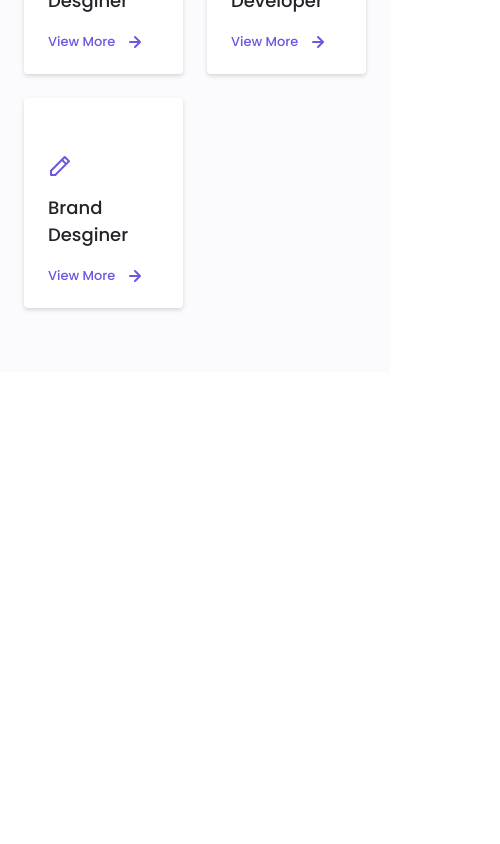
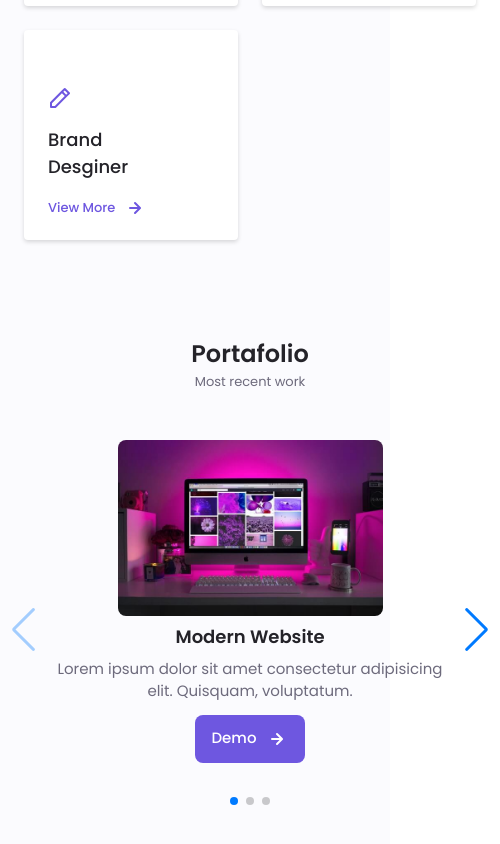
Before and after one commit to DaniBonica001/my-portafolio, a React (Vite) app: page / in a window 390 px wide. Shown: the part 2399-3243 px from the top of the page, 500 px wide, since content can reach past the window. Before the commit the page ends 2771 px from the top, so only its background shows below. Built offline with nearby package versions, Linux system fonts and the light colour scheme.

Commit message:
portafolio section - mobile view

```diff
--- a/package.json
+++ b/package.json
@@ -11,9 +11,11 @@
   },
   "dependencies": {
     "@iconscout/react-unicons": "^2.0.2",
+    "node-sass": "^9.0.0",
     "react": "^18.2.0",
     "react-dom": "^18.2.0",
-    "react-icons": "^4.10.1"
+    "react-icons": "^4.10.1",
+    "swiper": "^10.0.3"
   },
   "devDependencies": {
     "@types/react": "^18.0.37",
--- a/src/App.jsx
+++ b/src/App.jsx
@@ -3,6 +3,7 @@ import Home from "./Components/Home";
 import About from "./Components/About";
 import Skills from "./Components/Skills";
 import Services from "./Components/Services";
+import Portafolio from "./Components/Portafolio";
 
 function App() {
   return (
@@ -12,6 +13,8 @@ function App() {
       <About />
       <Skills/>
       <Services/>
+      <Portafolio/>
+
     </>
   );
 }
--- a/src/Components/NavBar.jsx
+++ b/src/Components/NavBar.jsx
@@ -48,7 +48,7 @@ function NavBar() {
                 </a>
               </li>
               <li className="nav_item">
-                <a href="#" className="nav__link" onClick={HideNavMenuBySection}>
+                <a href="#portafolio" className="nav__link" onClick={HideNavMenuBySection}>
                   <UilScenery className="nav__icon"/> Portafolio
                 </a>
               </li>
--- /dev/null
+++ b/src/Components/Portafolio.jsx
@@ -0,0 +1,101 @@
+import "./styles.css";
+import "swiper/css/bundle";
+import "swiper/css/navigation";
+import "swiper/css/pagination";
+
+import { UilArrowRight } from "@iconscout/react-unicons";
+import { Swiper, SwiperSlide } from "swiper/react";
+import { Navigation, Pagination, Mousewheel, Keyboard } from "swiper/modules";
+
+function Portafolio() {
+  return (
+    <section className="portafolio section" id="portafolio">
+      <h2 className="section__title">Portafolio</h2>
+      <span className="section__subtitle">Most recent work</span>
+
+      <div className="portafolio__container container swiper">
+        <Swiper
+          navigation={true}
+          pagination={true}
+          mousewheel={true}
+          keyboard={true}
+          modules={[Navigation, Pagination, Mousewheel, Keyboard]}
+          style={{maxWidth:'500px'}}
+        >
+          {/*Portafolio 1 */}
+          <SwiperSlide style={{height:'380px', textAlign:"center"}} className="portafolio__content grid swiper-slide">
+            <img
+              src="src/assets/portfolio1.jpg"
+              alt="img1"
+              className="portafolio__img"
+            />
+            <div className="portafolio__data">
+              <h3 className="portafolio__title">Modern Website</h3>
+              <p className="portafolio__description">
+                Lorem ipsum dolor sit amet consectetur adipisicing elit.
+                Quisquam, voluptatum.
+              </p>
+
+              <a
+                href="#"
+                className="button button--flex button--small portafolio__button"
+              >
+                Demo <UilArrowRight className="button__icon" />
+              </a>
+            </div>
+          </SwiperSlide>
+
+          {/* Portafolio 2 */}
+          <SwiperSlide style={{height:'380px', textAlign:"center"}} className="portafolio__content grid">
+            <img
+              src="src/assets/portfolio2.jpg"
+              alt="img2"
+              className="portafolio__img"
+            />
+
+            <div className="portafolio__data">
+              <h3 className="portafolio__title">Brand Design</h3>
+              <p className="portafolio__description">
+                Website adaptable to all devices, with ui components and
+                animated interactions.{" "}
+              </p>
+              <a
+                href=""
+                className="button button--flex button--small portafolio__button"
+              >
+                Demo
+                <UilArrowRight className="button__icon" />
+              </a>
+            </div>
+          </SwiperSlide>
+
+          {/* Portafolio 3 */}
+          <SwiperSlide style={{height:'380px', textAlign:"center"}} className="portafolio__content grid">
+            <img
+              src="src/assets/portfolio3.jpg"
+              alt="img3"
+              className="portafolio__img"
+            />
+
+            <div className="portafolio__data">
+              <h3 className="portafolio__title">Online Store</h3>
+              <p className="portafolio__description">
+                Website adaptable to all devices, with ui components and
+                animated interactions.{" "}
+              </p>
+              <a
+                href=""
+                className="button button--flex button--small portafolio__button"
+              >
+                Demo
+                <UilArrowRight className="button__icon" />
+              </a>
+            </div>
+          </SwiperSlide>
+        </Swiper>
+      </div>
+    </section>
+  );
+}
+
+export default Portafolio;
--- a/src/Components/styles.css
+++ b/src/Components/styles.css
@@ -533,7 +533,7 @@ img {
 }
 
 
-/*==================== SERVICES ====================*/
+/*==================== gridS ====================*/
 .services__container{
   gap: 1.5rem;
   grid-template-columns: repeat(2,1fr);
@@ -635,6 +635,34 @@ img {
 
 /*==================== PORTFOLIO ====================*/
 
+.portafolio__container{
+  overflow: initial;
+}
+
+.portafolio__content{
+  padding: 0 3rem;
+  height: 400px;
+}
+
+.portafolio__img{
+  width: 265px;
+  border-radius: .5rem;
+  justify-self: center;
+}
+
+.portafolio__title{
+  font-size: var(--h3-font-size);
+  margin-bottom: var(--mb-0-5);
+}
+
+.portafolio__description{
+  margin-bottom: var(--mb-0-75);
+}
+
+.portafolio__button:hover .button__icon{
+  transform: translateX(.25rem);
+}
+
 
 /*==================== PROJECT IN MIND ====================*/
 
```
Also changed, not shown: 1 other file (tests, documents, lock files or other folders).
